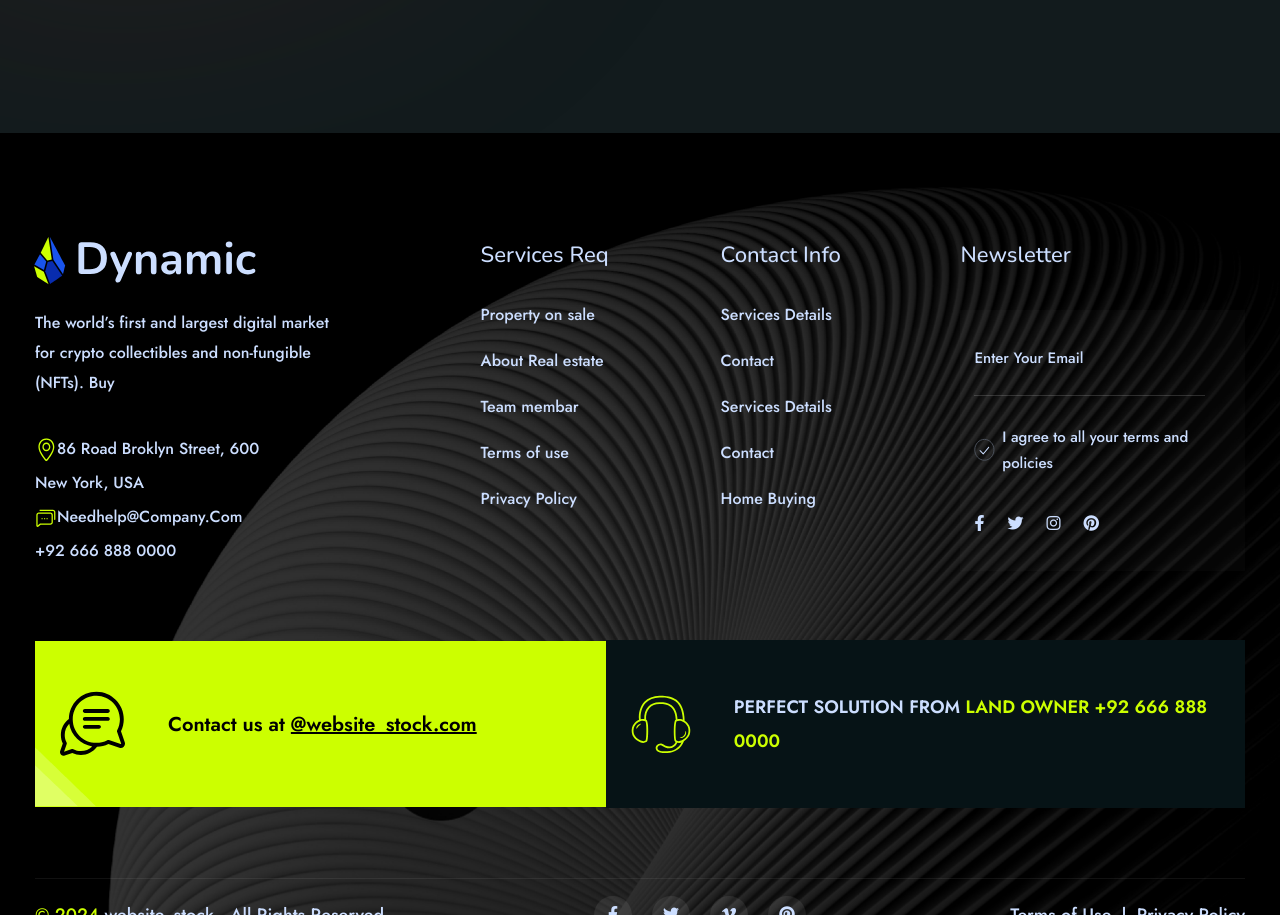
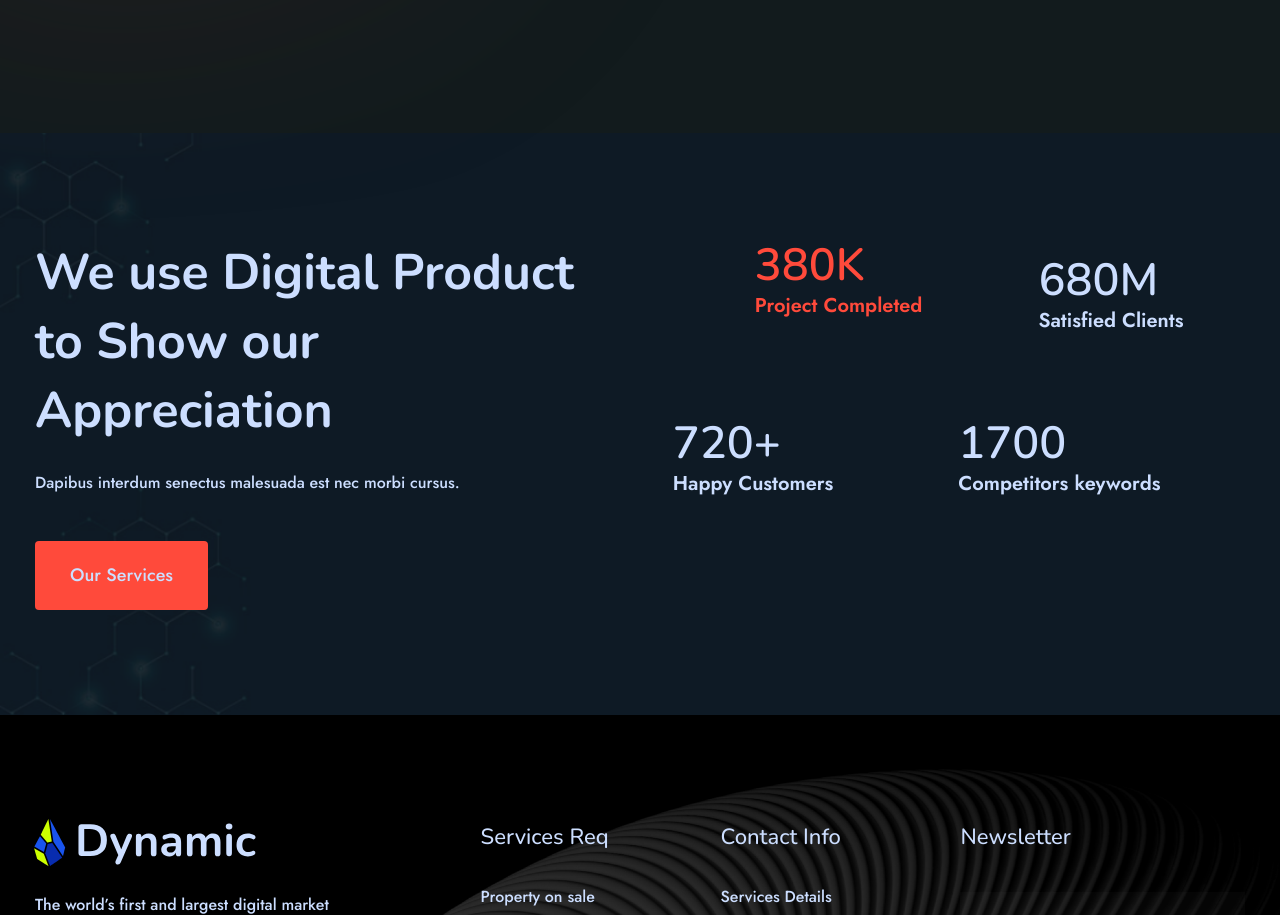
Before and after one commit to devanondo/DIGITAL_AGENCY_SDUL, a React (Vite) app: page /home-3 in a window 1280 px wide. Shown: the part 3242-4157 px from the top of the page. Built offline with nearby package versions, Linux system fonts and the light colour scheme.

Commit message:
home3- digital product done

```diff
--- /dev/null
+++ b/src/components/digital-product-home-3.jsx
@@ -0,0 +1,66 @@
+import { asset } from '../assets/assets'
+
+const Digital_product_Home_3 = () => {
+    return (
+        <section
+            className="digital-product-area-home-3"
+            style={{ backgroundImage: `url(${asset.digital_product_bg})` }}
+        >
+            <div className="container">
+                <div className="row">
+                    <div className="col-xl-6 col-lg-6">
+                        <div className="digital-product-title">
+                            <h2 className="font-size-1-50 split-collab">
+                                We use Digital Product to <br /> Show our
+                                Appreciation
+                            </h2>
+                            <p className="font-size-1-16">
+                                Dapibus interdum senectus malesuada est nec
+                                morbi cursus.
+                            </p>
+                            <a
+                                href="services.html"
+                                className="btn-primary-style btn-2 hero-info-btn btn-3 btn-4 btn-4-home-3"
+                            >
+                                Our Services
+                            </a>
+                        </div>
+                    </div>
+                    <div className="col-xl-5 col-lg-5 offset-xl-1 offset-lg-1">
+                        <div className="digital-product-counter">
+                            <div className="digital-product-counter-1">
+                                <div className="item-1 vre-slide-down-gsap">
+                                    <span className="font-size-1-45">380K</span>
+                                    <p className="font-size-1-20">
+                                        Project Completed
+                                    </p>
+                                </div>
+                                <div className="item-2 vre-slide-up-gsap">
+                                    <span className="font-size-1-45">680M</span>
+                                    <p className="font-size-1-20">
+                                        Satisfied Clients
+                                    </p>
+                                </div>
+                            </div>
+                            <div className="digital-product-counter-2">
+                                <div className="item-3 vre-slide-up-gsap">
+                                    <span className="font-size-1-45">720+</span>
+                                    <p className="font-size-1-20">
+                                        Happy Customers
+                                    </p>
+                                </div>
+                                <div className="item-4 vre-slide-down-gsap">
+                                    <span className="font-size-1-45">1700</span>
+                                    <p className="font-size-1-20">
+                                        Competitors keywords
+                                    </p>
+                                </div>
+                            </div>
+                        </div>
+                    </div>
+                </div>
+            </div>
+        </section>
+    )
+}
+export default Digital_product_Home_3
--- a/src/pages/home-3.jsx
+++ b/src/pages/home-3.jsx
@@ -1,3 +1,4 @@
+import Digital_product_Home_3 from '../components/digital-product-home-3'
 import Marquee_Area_Home_3 from '../components/marquee-area-home-3'
 import Offer_Area_Home_3 from '../components/offer-area-home-3'
 import Services_Area_Home_2 from '../components/services-area-home-2'
@@ -11,6 +12,7 @@ const HomeThree = () => {
             <Offer_Area_Home_3 />
             <Marquee_Area_Home_3 />
             <Services_Area_Home_2 />
+            <Digital_product_Home_3 />
             <Footer />
         </>
     )
```
Also changed, not shown: src/assets/assets.js (+7 -0 lines).
